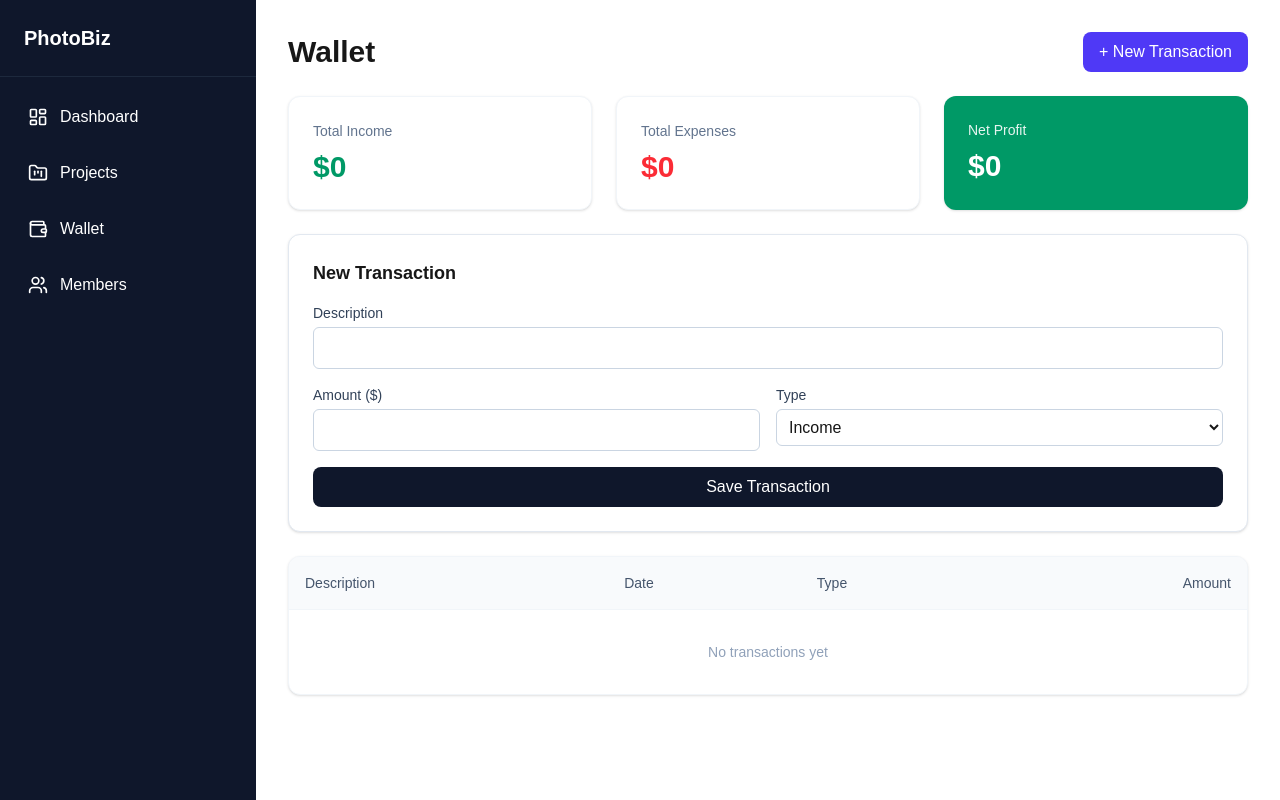
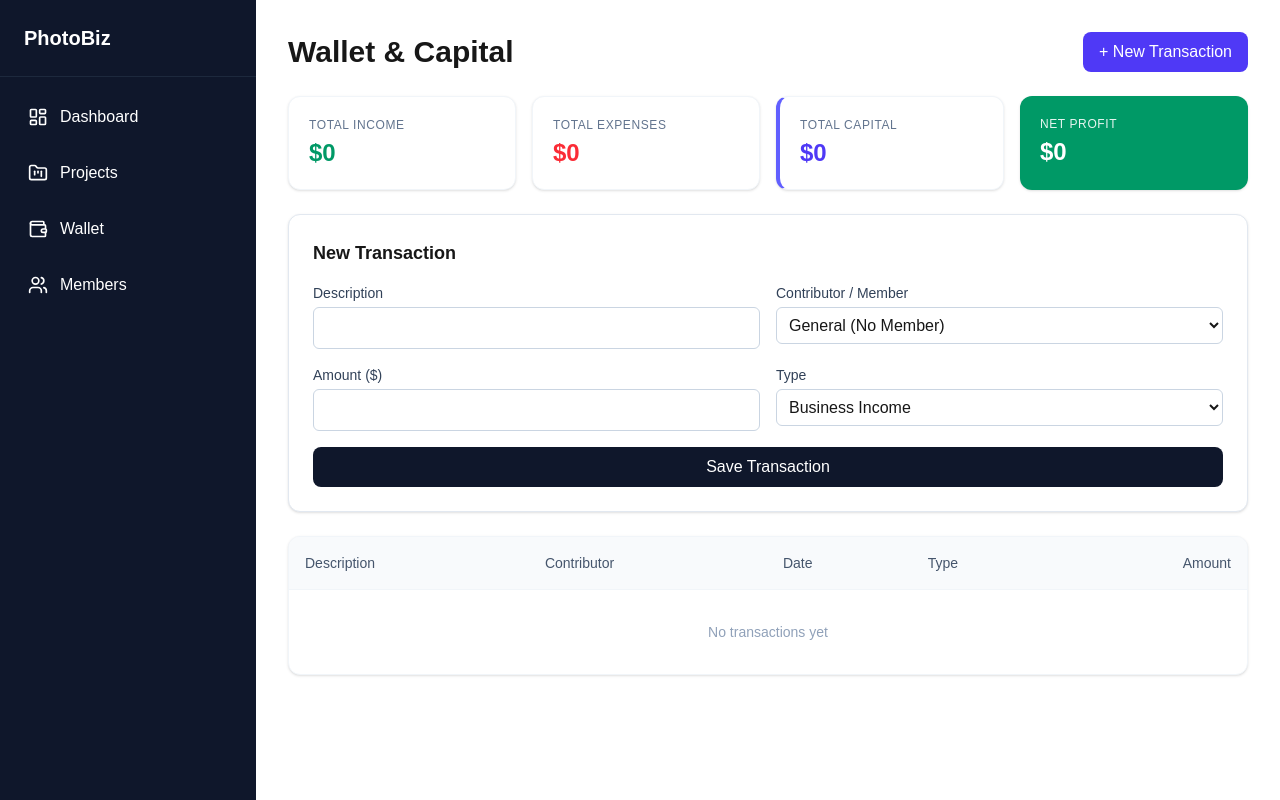
Before and after one commit to thulkflr/management-app, a Next.js app: page /wallet in a window 1280 px wide. Both pictures are taken after a click on the button "+ New Transaction". Built offline with nearby package versions, Linux system fonts and the light colour scheme.

Commit message:
feat: add capital contributions tracker and member attribution to wallet

```diff
--- a/app/wallet/page.js
+++ b/app/wallet/page.js
@@ -4,9 +4,9 @@ import { useAppContext } from '@/context/AppContext';
 import { useState } from 'react';
 
 export default function Wallet() {
-    const { data, loading, addRecord, totalIncome, totalExpenses, netProfit } = useAppContext();
+    const { data, loading, addRecord, totalIncome, totalExpenses, totalCapital, netProfit } = useAppContext();
     const [showForm, setShowForm] = useState(false);
-    const [formData, setFormData] = useState({ description: '', amount: '', type: 'income' });
+    const [formData, setFormData] = useState({ description: '', amount: '', type: 'income', memberId: '' });
 
     const handleSubmit = async (e) => {
         e.preventDefault();
@@ -16,7 +16,7 @@ export default function Wallet() {
                 date: new Date().toISOString().split('T')[0],
             });
             setShowForm(false);
-            setFormData({ description: '', amount: '', type: 'income' });
+            setFormData({ description: '', amount: '', type: 'income', memberId: '' });
         } catch (err) {
             alert('❌ فشل الحفظ: ' + err.message);
         }
@@ -27,7 +27,7 @@ export default function Wallet() {
     return (
         <div className="max-w-5xl mx-auto space-y-6">
             <div className="flex justify-between items-center">
-                <h1 className="text-3xl font-bold">Wallet</h1>
+                <h1 className="text-3xl font-bold">Wallet & Capital</h1>
                 <button
                     onClick={() => setShowForm(!showForm)}
                     className="bg-indigo-600 text-white px-4 py-2 rounded-lg hover:bg-indigo-700"
@@ -37,18 +37,22 @@ export default function Wallet() {
             </div>
 
             {/* Summary Cards */}
-            <div className="grid grid-cols-1 md:grid-cols-3 gap-6">
-                <div className="bg-white p-6 rounded-xl shadow-sm border border-slate-100">
-                    <p className="text-sm text-slate-500 font-medium">Total Income</p>
-                    <p className="text-3xl font-bold text-emerald-600 mt-2">${totalIncome.toLocaleString()}</p>
+            <div className="grid grid-cols-1 md:grid-cols-4 gap-4">
+                <div className="bg-white p-5 rounded-xl shadow-sm border border-slate-100">
+                    <p className="text-xs text-slate-500 font-medium uppercase tracking-wider">Total Income</p>
+                    <p className="text-2xl font-bold text-emerald-600 mt-1">${totalIncome.toLocaleString()}</p>
                 </div>
-                <div className="bg-white p-6 rounded-xl shadow-sm border border-slate-100">
-                    <p className="text-sm text-slate-500 font-medium">Total Expenses</p>
-                    <p className="text-3xl font-bold text-red-500 mt-2">${totalExpenses.toLocaleString()}</p>
+                <div className="bg-white p-5 rounded-xl shadow-sm border border-slate-100">
+                    <p className="text-xs text-slate-500 font-medium uppercase tracking-wider">Total Expenses</p>
+                    <p className="text-2xl font-bold text-red-500 mt-1">${totalExpenses.toLocaleString()}</p>
                 </div>
-                <div className={`p-6 rounded-xl shadow-sm text-white ${netProfit >= 0 ? 'bg-emerald-600' : 'bg-red-600'}`}>
-                    <p className="text-sm font-medium opacity-90">Net Profit</p>
-                    <p className="text-3xl font-bold mt-2">${netProfit.toLocaleString()}</p>
+                <div className="bg-white p-5 rounded-xl shadow-sm border border-slate-100 border-l-4 border-l-indigo-500">
+                    <p className="text-xs text-slate-500 font-medium uppercase tracking-wider">Total Capital</p>
+                    <p className="text-2xl font-bold text-indigo-600 mt-1">${totalCapital.toLocaleString()}</p>
+                </div>
+                <div className={`p-5 rounded-xl shadow-sm text-white ${netProfit >= 0 ? 'bg-emerald-600' : 'bg-red-600'}`}>
+                    <p className="text-xs font-medium opacity-90 uppercase tracking-wider">Net Profit</p>
+                    <p className="text-2xl font-bold mt-1">${netProfit.toLocaleString()}</p>
                 </div>
             </div>
 
@@ -56,6 +60,7 @@ export default function Wallet() {
             {showForm && (
                 <form onSubmit={handleSubmit} className="bg-white p-6 rounded-xl border border-slate-200 shadow-sm space-y-4">
                     <h2 className="text-lg font-semibold">New Transaction</h2>
+                    <div className="grid grid-cols-1 md:grid-cols-2 gap-4">
                         <div>
                             <label className="block text-sm font-medium text-slate-700">Description</label>
                             <input
@@ -65,6 +70,20 @@ export default function Wallet() {
                                 onChange={e => setFormData({ ...formData, description: e.target.value })}
                                 className="mt-1 block w-full rounded-md border border-slate-300 p-2"
                             />
+                        </div>
+                        <div>
+                            <label className="block text-sm font-medium text-slate-700">Contributor / Member</label>
+                            <select
+                                value={formData.memberId}
+                                onChange={e => setFormData({ ...formData, memberId: e.target.value })}
+                                className="mt-1 block w-full rounded-md border border-slate-300 p-2"
+                            >
+                                <option value="">General (No Member)</option>
+                                {data.members.map(m => (
+                                    <option key={m.id} value={m.id}>{m.name}</option>
+                                ))}
+                            </select>
+                        </div>
                     </div>
                     <div className="grid grid-cols-2 gap-4">
                         <div>
@@ -86,8 +105,9 @@ export default function Wallet() {
                                 onChange={e => setFormData({ ...formData, type: e.target.value })}
                                 className="mt-1 block w-full rounded-md border border-slate-300 p-2"
                             >
-                                <option value="income">Income</option>
-                                <option value="expense">Expense</option>
+                                <option value="income">Business Income</option>
+                                <option value="expense">Business Expense</option>
+                                <option value="capital">Capital Contribution (رأس مال)</option>
                             </select>
                         </div>
                     </div>
@@ -103,6 +123,7 @@ export default function Wallet() {
                     <thead className="bg-slate-50 border-b border-slate-100">
                         <tr>
                             <th className="text-left p-4 font-medium text-slate-600">Description</th>
+                            <th className="text-left p-4 font-medium text-slate-600">Contributor</th>
                             <th className="text-left p-4 font-medium text-slate-600">Date</th>
                             <th className="text-left p-4 font-medium text-slate-600">Type</th>
                             <th className="text-right p-4 font-medium text-slate-600">Amount</th>
@@ -111,23 +132,30 @@ export default function Wallet() {
                     <tbody className="divide-y divide-slate-100">
                         {data.transactions.length === 0 ? (
                             <tr>
-                                <td colSpan={4} className="text-center p-8 text-slate-400">No transactions yet</td>
+                                <td colSpan={5} className="text-center p-8 text-slate-400">No transactions yet</td>
                             </tr>
                         ) : (
-                            data.transactions.map(tx => (
-                                <tr key={tx.id} className="hover:bg-slate-50">
+                            data.transactions.map(tx => {
+                                const member = data.members.find(m => m.id === tx.memberId);
+                                return (
+                                    <tr key={tx.id} className="hover:bg-slate-50 transition">
                                         <td className="p-4 font-medium">{tx.description}</td>
+                                        <td className="p-4 text-slate-600">{member ? member.name : '-'}</td>
                                         <td className="p-4 text-slate-500">{tx.date}</td>
                                         <td className="p-4">
-                                        <span className={`px-2 py-1 rounded-full text-xs font-medium ${tx.type === 'income' ? 'bg-emerald-100 text-emerald-700' : 'bg-red-100 text-red-700'}`}>
-                                            {tx.type}
+                                            <span className={`px-2 py-1 rounded-full text-xs font-medium ${tx.type === 'income' ? 'bg-emerald-100 text-emerald-700' :
+                                                    tx.type === 'capital' ? 'bg-indigo-100 text-indigo-700' :
+                                                        'bg-red-100 text-red-700'
+                                                }`}>
+                                                {tx.type === 'capital' ? 'CAPITAL' : tx.type.toUpperCase()}
                                             </span>
                                         </td>
-                                    <td className={`p-4 text-right font-bold ${tx.type === 'income' ? 'text-emerald-600' : 'text-red-500'}`}>
+                                        <td className={`p-4 text-right font-bold ${tx.type === 'expense' ? 'text-red-500' : 'text-emerald-600'}`}>
                                             {tx.type === 'expense' ? '-' : '+'}${Number(tx.amount).toLocaleString()}
                                         </td>
                                     </tr>
-                            ))
+                                );
+                            })
                         )}
                     </tbody>
                 </table>
--- a/context/AppContext.js
+++ b/context/AppContext.js
@@ -59,10 +59,11 @@ export function AppProvider({ children }) {
     // Financial Computations
     const totalIncome = data.transactions.filter(t => t.type === 'income').reduce((acc, curr) => acc + Number(curr.amount), 0);
     const totalExpenses = data.transactions.filter(t => t.type === 'expense').reduce((acc, curr) => acc + Number(curr.amount), 0);
+    const totalCapital = data.transactions.filter(t => t.type === 'capital').reduce((acc, curr) => acc + Number(curr.amount), 0);
     const netProfit = totalIncome - totalExpenses;
 
     return (
-        <AppContext.Provider value={{ data, loading, addRecord, totalIncome, totalExpenses, netProfit }}>
+        <AppContext.Provider value={{ data, loading, addRecord, totalIncome, totalExpenses, totalCapital, netProfit }}>
             {children}
         </AppContext.Provider>
     );
```
Lines whose indentation alone changed are shown as unchanged.
